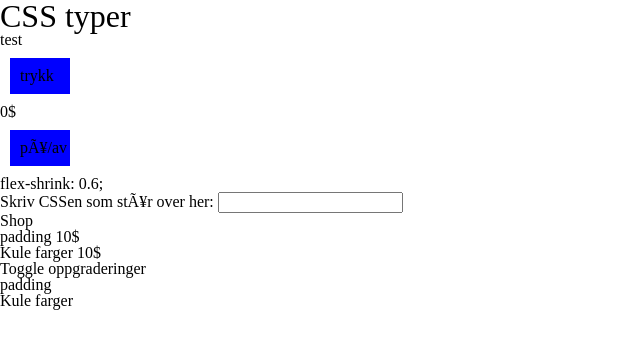
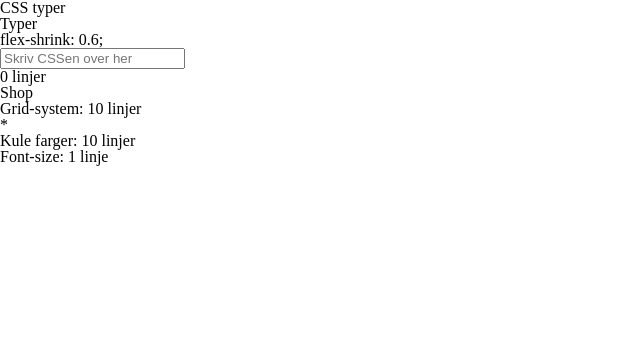
Before and after one commit to VetleViking/CSS-Clicker, a plain HTML site: page index.html in a window 1280 px wide. Shown: the whole page, without its empty margins (0-640 px from the left). Drawn offline with Linux system fonts and the light colour scheme.

Commit message:
added some stuff :)

```diff
--- a/index.html
+++ b/index.html
@@ -10,35 +10,35 @@
 </head>
 <body>
     <div>
-        <p class="title padding">CSS typer</p>
+        <p class="title font-size">CSS typer</p>
     </div>
-    <div>
-        <p class="test padding">test</p>
-    </div>
-    <div class="testKnapp" onclick="clicker()">trykk</div>
-    <div><p id="number">0$</p></div>
-    <div class="testKnapp" onclick="enableDisableCss('test')">på/av</div>
 
-    <div>
-        <p id="cssText">Baller</p>
-        <label for="cssBox">Skriv CSSen som står over her:</label>
-        <input type="text" id="cssBox" class="cssBox">
+    <div class="cssTyper">
+        <p class="typerText font-size">Typer</p>
+        <p id="cssText"></p>
+        <input type="text" placeholder="Skriv CSSen over her" id="cssBox" class="cssBox">
         <p id="rightOrNot"></p>
     </div>
 
+    <div><p id="number">0 linjer</p></div>
+
     <div class="shop">
-        <div><p>Shop</p></div>
-        <div onclick="kjøpeCss('padding', 10)"><p>padding 10$</p></div>
-        <div onclick="kjøpeCss('colors', 10)"><p>Kule farger 10$</p></div>
+        <div><p class="shopText font-size">Shop</p></div>
+        <div class="shopItem" onclick="kjøpeCss('padding', 10)"><p>Grid-system: 10 linjer<span class="tooltip">Adder font-size til tit
+            -+/
+            er og sånt</span></p></div>
+            *        <div class="shopItem" onclick="kjøpeCss('colors', 10)"><p>Kule farger: 10 linjer<span class="tooltip">Adder font-size til titler og sånt</span></p></div>
+        <div class="shopItem" onclick="kjøpeCss('font-size', 1)"><p>Font-size: 1 linje<span class="tooltip">Legger til font-size til titler og sånt</span></p></div>
 
     </div>
 
     <div class="toggle">
-        <div><p>Toggle oppgraderinger</p></div>
-        <div class="paddingKjøpt" onclick="enableDisableCss('padding')"><p>padding</p></div>
-        <div class="colors" onclick="enableDisableCss('colors')"><p>Kule farger</p></div>
+        <div class="toggleText font-size" id="toggleText"><p>Toggle oppgraderinger</p></div>
+        <div class="font-sizeBought toggleItem" id="font-sizeBought" onclick="toggleCss('font-size')"><p>Font-size</p></div>
+        <div class="paddingBought toggleItem" id="paddingBought" onclick="toggleCss('padding')"><p>padding</p></div>
+        <div class="colorsBought toggleItem" id="colorsBought" onclick="toggleCss('colors')"><p>Kule farger</p></div>
+
     </div>
-
 </body>
 <script type="text/javascript" src="script.js"></script>
 </html>
--- a/script.js
+++ b/script.js
@@ -1,81 +1,87 @@
-var numHtml = document.getElementById("number")
-var num = 0;
-var cssBox = document.getElementById('cssBox');
-var cssText = document.getElementById("cssText");
-var rightOrNot = document.getElementById('rightOrNot');
+let numHtml = document.getElementById("number");
+let num = 0;
+let cssBox = document.getElementById('cssBox');
+let cssText = document.getElementById("cssText");
+let rightOrNot = document.getElementById('rightOrNot');
+let toggleText = document.getElementById('toggleText');
+let kasDum = [];
 
-function clicker() {
-    num += 1;
-    numHtml.innerHTML = num + "$";
-}
 
+// Function to buy CSS
 function kjøpeCss(clas, price) {
-    var test = document.getElementsByClassName(clas);
-    console.log(num, price);
-    if (num >= price) {
-        num -= 10;
+    let test = document.getElementsByClassName(clas);
+    let test2 = document.getElementById(clas + "Bought");
+    if (num >= price && !kasDum.includes(clas)) {
+        num -= price;
+        kasDum += clas;
         for (let i = 0; i < test.length; i++) {
-            if(test[i].classList.contains("bought")) {} else {
+            if (test[i].classList.contains("bought")) {}
+            else {
                 test[i].classList.add("on", "bought");
+
             }
         }
-        numHtml.innerHTML = num + "$";
+        test2.style.display = "initial";
+        toggleText.style.display = "initial";
+        numHtml.innerHTML = num + " linjer";
     }
 }
 
-function enableDisableCss(clas) {
-    var test = document.getElementsByClassName(clas);
+
+// Function to enable/disable CSS on specified class
+function toggleCss(clas) {
+    let test = document.getElementsByClassName(clas);
     for (let i = 0; i < test.length; i++) {
-        if(test[i].classList.contains("on", "bought")) {
+        if (test[i].classList.contains("on", "bought")) {
             test[i].classList.remove("on");
-        } else if(test[i].classList.contains("bought")) {
+        } else if (test[i].classList.contains("bought")) {
             test[i].classList.add("on");
         }
     }
 }
 
+// Function that checksd if submitted CSS is right
 function submitCss() {
     if (cssBox.value == cssText.innerHTML) {
         num += 1;
-        numHtml.innerHTML = num + "$";
+        numHtml.innerHTML = num + " linjer";
         rightOrNot.innerHTML = "Riktig! :D";
-
         newCssTextBox();
     } else {
         rightOrNot.innerHTML = "Feil. :(";
     }
-
-    cssBox.value = "";
+    cssBox.value = ""; // Clear the input box
 }
 
+// Function to generate new CSS text
 function newCssTextBox() {
-    var chooseNum = Math.floor(Math.random() * numberPropertyTypes.length);
-    var newCssText =  numberPropertyTypes[chooseNum];
+    let chooseNum = Math.floor(Math.random() * numberPropertyTypes.length);
+    let newCssText = numberPropertyTypes[chooseNum];
     newCssText = newCssText[Math.floor(Math.random() * newCssText.length)];
 
-    if(chooseNum == 0) {
+    // Generate CSS text for the different types
+    if (chooseNum == 0) {
         newCssText = newCssText + ": " + wordTypes[Math.floor(Math.random() * wordTypes.length)] + ";";
     } else if (chooseNum == 1) {
-        var chNum1 = Math.floor(Math.random() * 100) + 1;
+        let chNum1 = Math.floor(Math.random() * 100) + 1;
         newCssText = newCssText + ": " + chNum1 + numberTypes[Math.floor(Math.random() * numberTypes.length)] + ";";
     } else if (chooseNum == 2) {
         newCssText = newCssText + ": " + Math.floor(Math.random() * 10) / 10 + ";";
     }
-    cssText.innerHTML = newCssText
+    cssText.innerHTML = newCssText; // Display the generated CSS text
 }
 
-function sleep(ms) {
-    return new Promise(resolve => setTimeout(resolve, ms));
-}
-
+// Event listener for Enter key press in the CSS input box
 document.addEventListener("keypress", function(event) {
-    var isFocused = (document.activeElement === cssBox);
+    let isFocused = (document.activeElement === cssBox);
     if (event.key == "Enter" && isFocused) {
-      submitCss();
+        submitCss();
     }
 });
 
-var numberTypes = [
+// Arrays with different CSS combinations
+
+const numberTypes = [
     'px',
     'vh',
     'vw',
@@ -83,7 +89,7 @@ var numberTypes = [
     '%'
 ]
 
-var wordTypes = [
+const wordTypes = [
     'center',
     'end',
     'top',
@@ -116,7 +122,7 @@ const keywordValueProperties = [
     'text-justify'
 ];
 
-var lengthValueProperties = [
+const lengthValueProperties = [
     'border-bottom-width',
     'border-left-width',
     'border-right-width',
@@ -144,11 +150,10 @@ var lengthValueProperties = [
     'width'
 ];
 
-var numberPropertyTypes = [
+const numberPropertyTypes = [
     keywordValueProperties,
     lengthValueProperties,
     numericValueProperties
 ]
 
-
 newCssTextBox();
--- a/style.css
+++ b/style.css
@@ -1,23 +1,62 @@
-.title {
-    font-size: 2rem;
-}
 
-.on {
-    width: 40px;
-    background-color: red;
-}
-
-.testKnapp {
-    width: 40px;
-    padding: 10px;
-    background-color: blue;
-    margin: 10px;
-}
-
-.padding.test.on{
+.padding.on{
     padding: 20px;
 }
 
 .cssBox {
     width: 200;
 }
+
+.toggleItem {
+    display: none;
+}
+
+.toggleText {
+    display: none;
+}
+
+/* .shop {
+    margin-top: 10px;
+}
+
+.toggle {
+    margin-top: 10px;
+} */
+
+.shopText.font-size.on {
+    font-size: 1.5rem;
+}
+
+.toggleText.font-size.on {
+    font-size: 1.5rem;
+}
+
+.title.font-size.on {
+    font-size: 2rem;
+}
+
+.typerText.font-size.on {
+    font-size: 1.5rem;
+}
+
+
+.shopItem {
+    width: fit-content;
+    position:relative;
+    color:#000;
+    text-decoration:none
+}
+
+.shopItem span {
+    display: none
+}
+
+.shopItem:hover span {
+    display: block;
+    position: absolute;
+    top: 1.5rem;
+    width: 15rem;
+    z-index: 1;
+    background-color: #fff;
+    border:1px solid rgb(0, 0, 0);
+}
```
